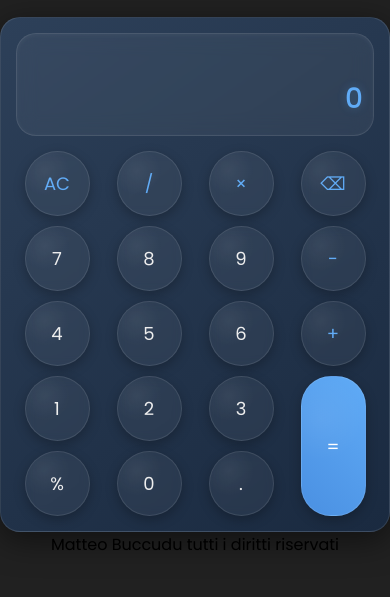
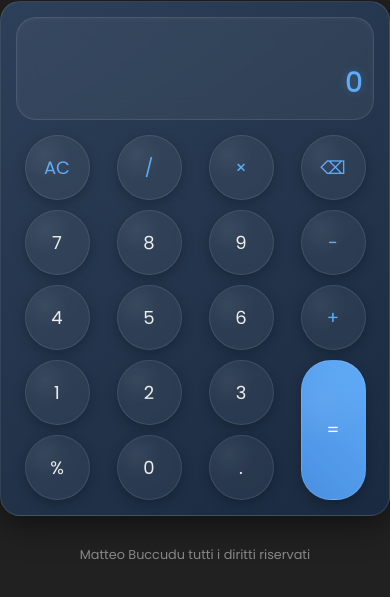
Before and after one commit to DevMatrix8080/Calculator, a plain HTML site: page index.html in a window 390 px wide. Shown: the part 169-766 px from the top of the page. Drawn offline with Linux system fonts and the light colour scheme.

Commit message:
Update styles.css

```diff
--- a/styles.css
+++ b/styles.css
@@ -45,8 +45,6 @@ body {
   position: relative;
   display: inline-block;
 }
-
-
 
 /* Container principale */
 .calculator-container {
@@ -359,3 +357,21 @@ button:active {
     font-size: 1.8rem;
   }
 }
+
+/* Footer */
+.footer {
+  text-align: center;
+  margin-top: 30px;
+  font-size: 0.9rem;
+  color: #888;
+  padding: 10px 0;
+  width: 100%;
+}
+
+/* Adattamento per dispositivi mobili */
+@media (max-width: 480px) {
+  .footer {
+    font-size: 0.8rem;
+    margin-top: 20px;
+  }
+}
```
